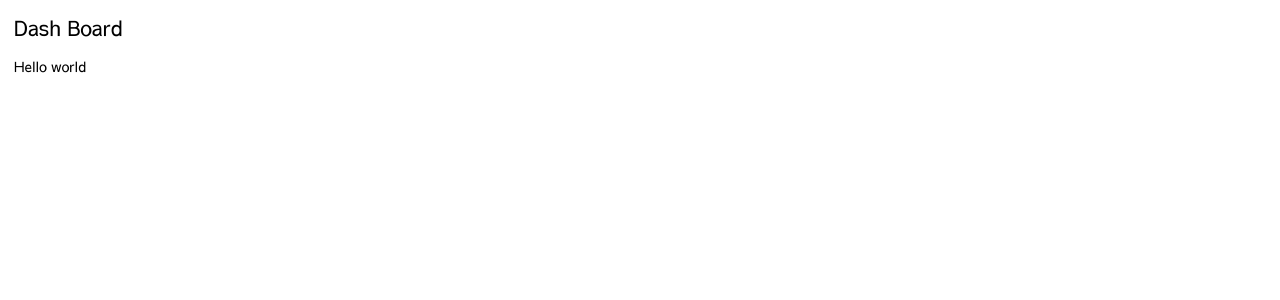
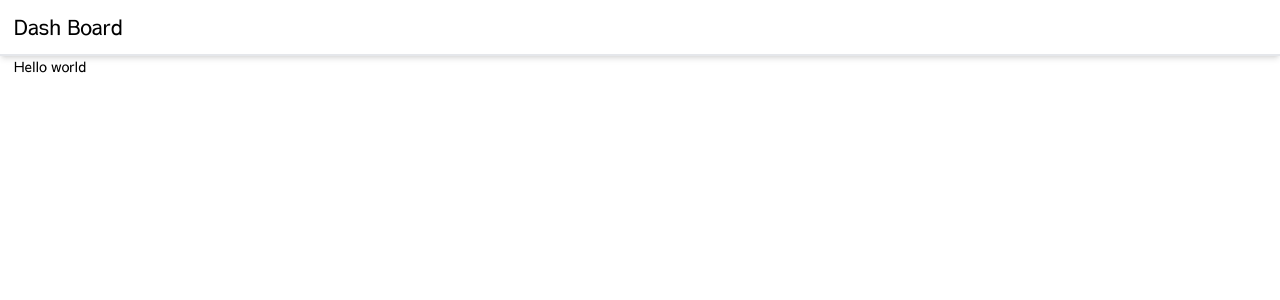
Before and after one commit to Bayathy/Reading-Todo, a React (Vite) app: page / in a window 1280 px wide. Shown: the top 300 px of the page. Built offline with nearby package versions, Linux system fonts and the light colour scheme.

Commit message:
feat: create Header component

```diff
--- a/src/components/ui/Header/header.tsx
+++ b/src/components/ui/Header/header.tsx
@@ -5,7 +5,7 @@ export type HeaderProps = {
 }
 export const Header: FC<HeaderProps> = ({ text }) => {
   return (
-    <header className="h-16">
+    <header className="h-16 w-full border-b-2 shadow-md">
       <div className="m-auto flex h-full items-center px-4">
         <h1 className="text-2xl">{text}</h1>
       </div>
```
